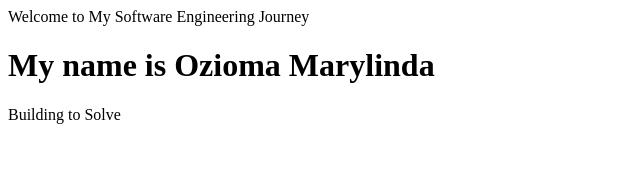
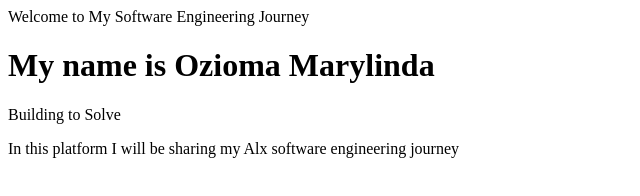
Before and after one commit to Ozioma-Marylinda/My_Alx_Frontend_Journey, a plain HTML site: page index.html in a window 1280 px wide. Shown: the whole page, without its empty margins (0-640 px from the left). Drawn offline with Linux system fonts and the light colour scheme.

Commit message:
Purpose: Add purpose of the website

```diff
--- a/index.html
+++ b/index.html
@@ -6,5 +6,6 @@
   <main>
     <h1>My name is Ozioma Marylinda</h1>
     <p>Building to Solve</p>
+    <p>In this platform I will be sharing my Alx software engineering journey</p>
   </main>
 </html>
```
